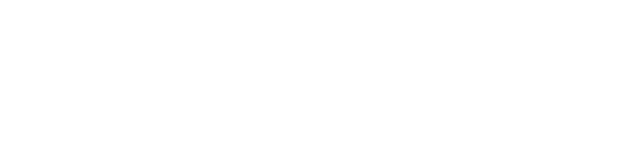
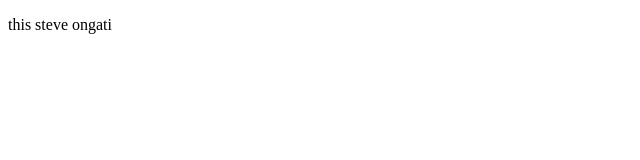
Before and after one commit to Kebasoh/gitbashdemos, a plain HTML site: page index.html in a window 1280 px wide. Shown: the whole page, without its empty margins (0-640 px from the left). Drawn offline with Linux system fonts and the light colour scheme.

Commit message:
first commit

```diff
--- a/index.html
+++ b/index.html
@@ -7,6 +7,6 @@
     <title>Document</title>
 </head>
 <body>
-
+    <p>this steve ongati</p>
 </body>
 </html>
```
